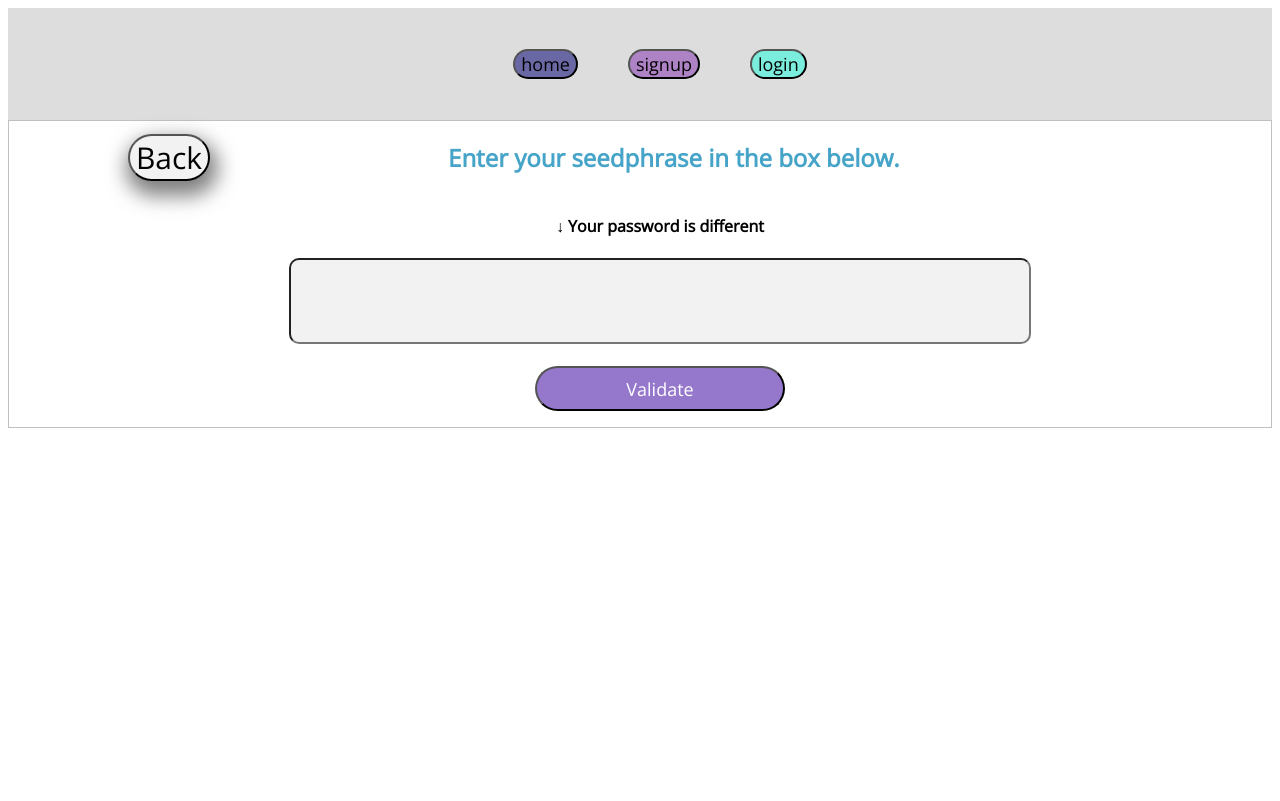
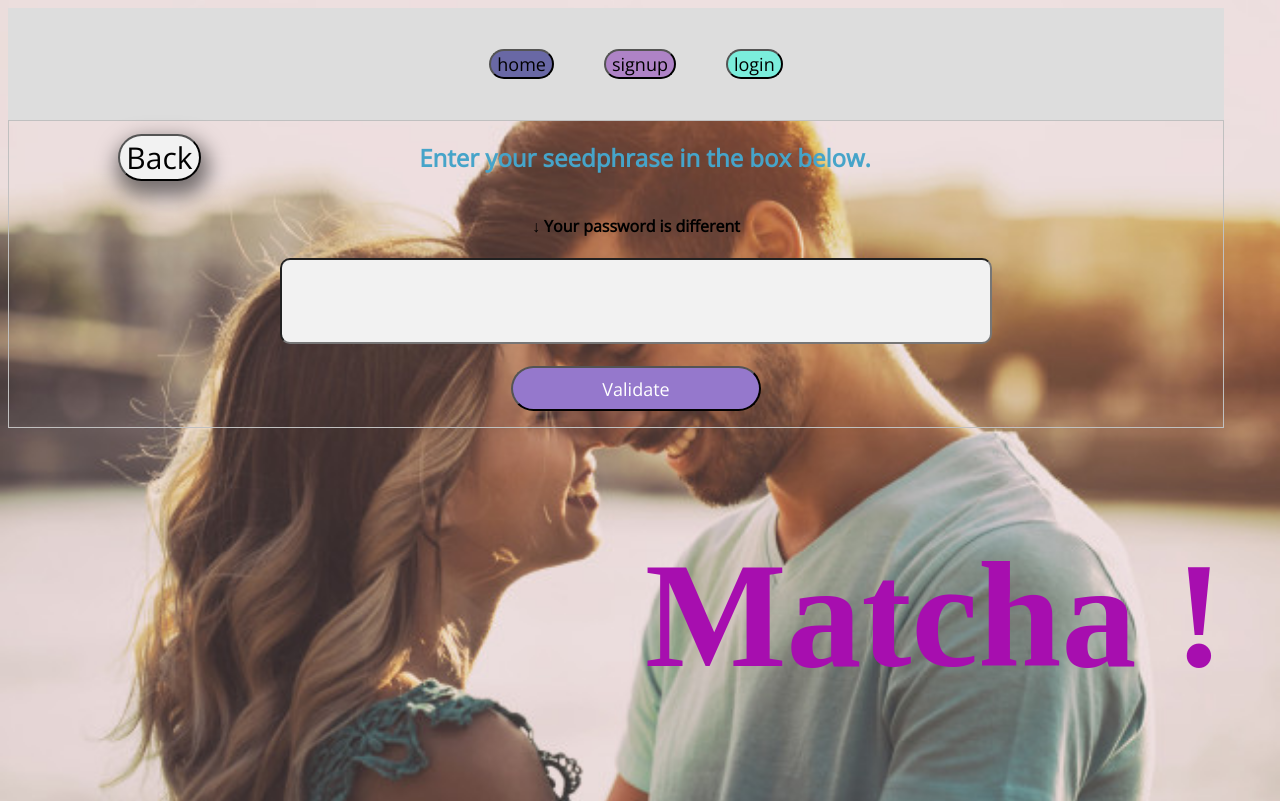
Before and after one commit to yaitalla/matcha, a React app: page /maquette2 in a window 1280 px wide. Built offline with nearby package versions, Linux system fonts and the light colour scheme.

Commit message:
image couple

```diff
--- a/index.js
+++ b/index.js
@@ -6,11 +6,7 @@ const app = express();
 app.use(bodyParser.urlencoded({ extended: false }));
 app.use(bodyParser.json());
 app.use(express.static('./dist/'));
-/*
-app.get('/', (req, res) => {
-  res.send('hello');
-});
-*/
+
 
 app.listen(process.env.port || 4000, () => {
   console.log('Server listening on http://localhost:4000 or http://127.0.0.1:4000')
--- a/src/components/global/Global.js
+++ b/src/components/global/Global.js
@@ -8,10 +8,11 @@ import Home from '../home';
 import Maquette from '../maquettes/';
 import Menu from '../menu';
 import Bonus from '../bonus';
+import {title, titleDiv, global} from './style';
 
 const Global = () =>
   <Router>
-    <div>
+    <div >
       <Navigation/>
       <Route exact path={'/signup'} component={SignupPage}/>
       <Route exact path={'/menu'} component={Menu}/>
@@ -19,6 +20,9 @@ const Global = () =>
       <Route exact path={'/auth'} component={Auth}/>
       <Route exact path={'/maquette1'} component={Home}/>
       <Route exact path={'/maquette2'} component={Maquette}/>
+      <div style={titleDiv}>
+        <h1 style={title}>Matcha !</h1>
+      </div>
     </div>
   </Router>
 
--- /dev/null
+++ b/src/components/global/style.js
@@ -0,0 +1,14 @@
+export const title = {
+    fontSize: '150px',
+    fontFamily: 'cursive',
+    color: '#a70eaf',
+}
+
+export const titleDiv = {
+    display: 'flex',
+    justifyContent: 'flex-end',
+}
+
+export const global = {
+    display: 'flex'
+}
--- a/src/static/style.css
+++ b/src/static/style.css
@@ -4,5 +4,9 @@
 }
 
 body {
-
+  height: 95vh;
+  width: 95vw;
+  background-image: url("couple.jpg");
+  background-repeat: no-repeat;
+  background-size: cover;
 }
```
Also changed, not shown: src/static/couple.jpg (added).
